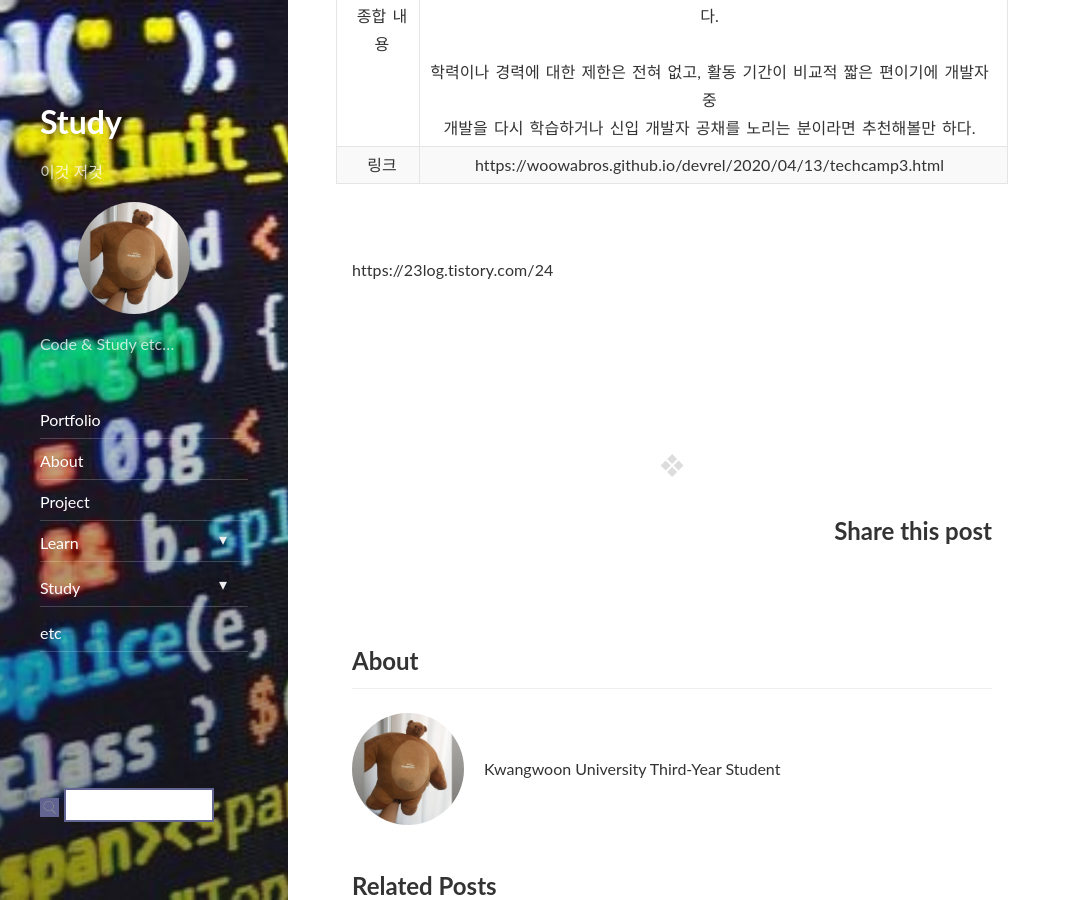
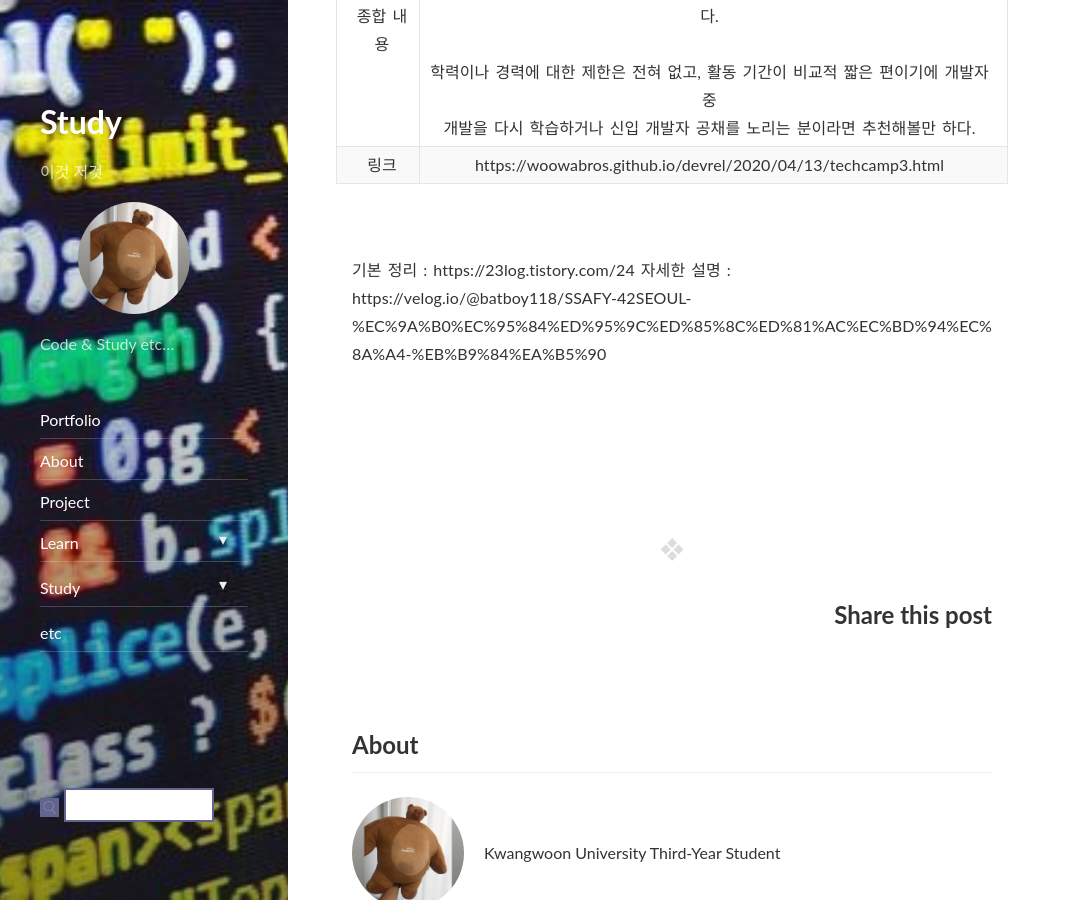
Before and after one commit to ekgus2222/ekgus2222.github.io, a Jekyll site: the page built from _posts/etc/2020-12-21-setting-start.md, in a window 1280 px wide and 900 px high, scrolled down 5302 px. Shown: the whole window, without its empty margins (0-1071 px from the left). Built offline with Jekyll 4.4.1, drawn with Linux system fonts in a browser that asks for light colours; nearby versions of some CDN libraries; comment, search, counter and statistics services are not loaded.

Commit message:
Update 2020-12-21-setting-start.md

```diff
--- a/_posts/etc/2020-12-21-setting-start.md
+++ b/_posts/etc/2020-12-21-setting-start.md
@@ -94,7 +94,8 @@ comments: true
 
 <br>
 <br>
-https://23log.tistory.com/24
+기본 정리 : https://23log.tistory.com/24
+자세한 설명 : https://velog.io/@batboy118/SSAFY-42SEOUL-%EC%9A%B0%EC%95%84%ED%95%9C%ED%85%8C%ED%81%AC%EC%BD%94%EC%8A%A4-%EB%B9%84%EA%B5%90
 <br>
 <br>
 <br>
```
